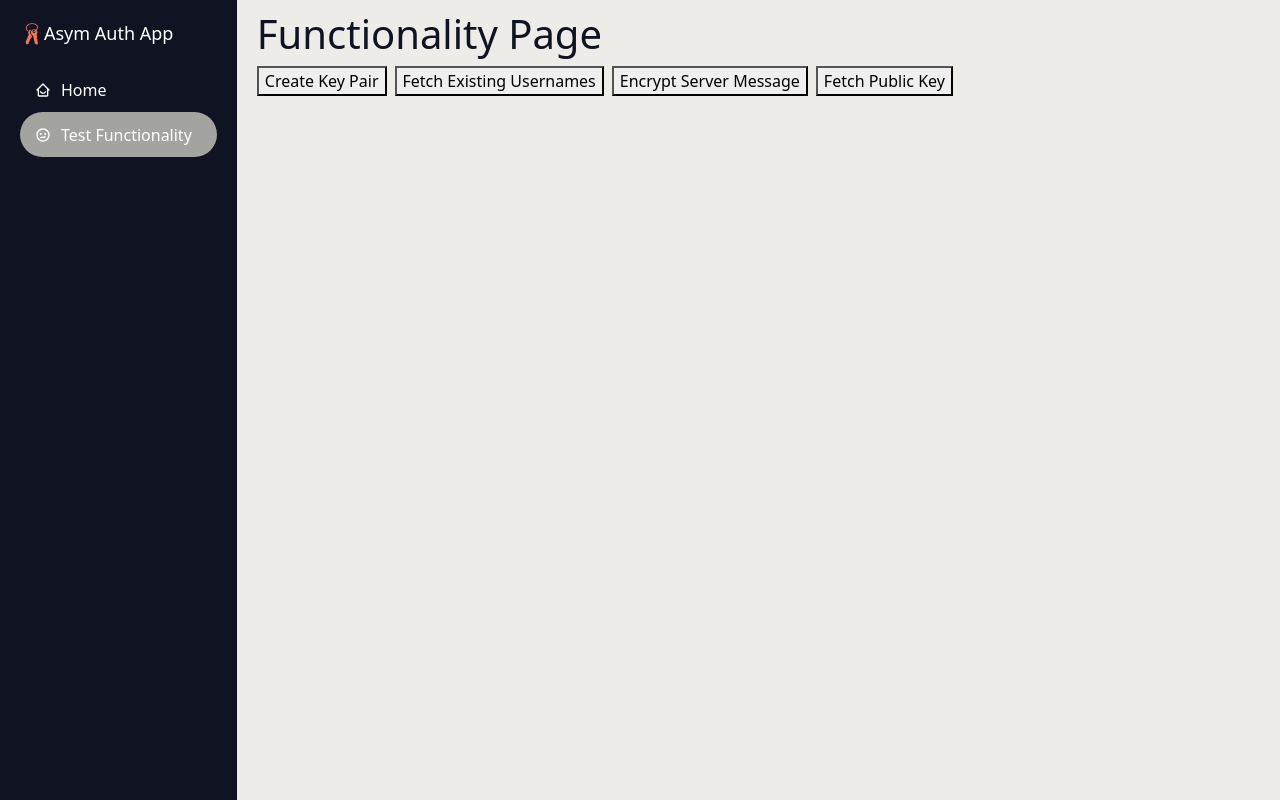
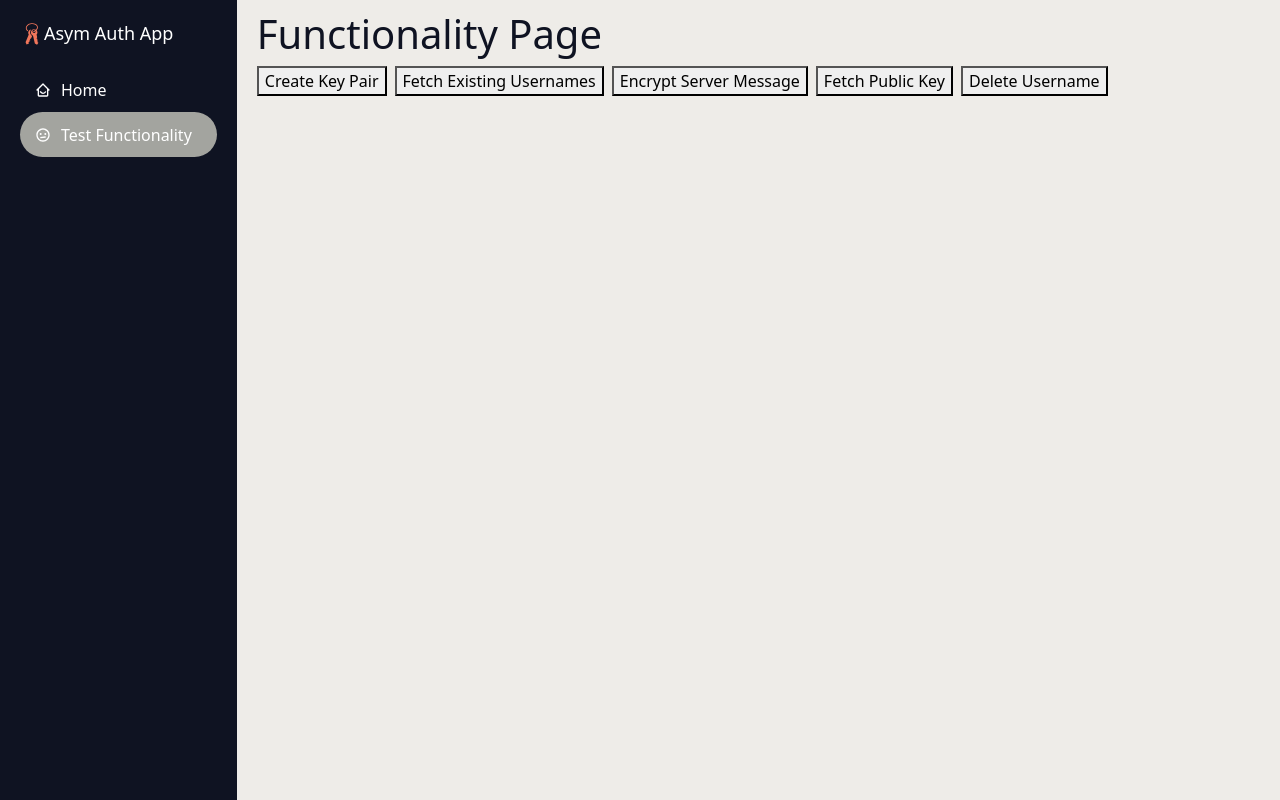
Before and after one commit to ManigandanKrishnakumar/asym-auth-web-ui, a React (Create React App) app: page /test-functionality in a window 1280 px wide. Built offline with nearby package versions, Linux system fonts and the light colour scheme; no server answers.

Commit message:
Added Delete button in test-functionality and methods in asym-auth

```diff
--- a/src/asym-auth-client-sdk/asym-auth-client.js
+++ b/src/asym-auth-client-sdk/asym-auth-client.js
@@ -13,7 +13,6 @@ export class AsymAuth {
 
   constructor() {
     this.#init();
-
   }
 
   /**
@@ -23,8 +22,8 @@ export class AsymAuth {
     this.#domain = this.#getDomainName();
     // this.#isAccountExist = this.getIsAccountAvailable();
     try {
-    this.#userNames = await this.fetchExistingUsernames();
-    } catch(error){
+      this.#userNames = await this.fetchExistingUsernames();
+    } catch (error) {
       console.log(error);
       this.error = "Check Windows App";
     }
@@ -75,7 +74,7 @@ export class AsymAuth {
       HTTP_METHODS.GET
     );
     this.#userNames = result.payload.usernames;
-    return (result.payload.usernames);
+    return result.payload.usernames;
     // const usernames = await this.#httpClient(
     //   AUTHENTICATOR_END_POINTS.FETCH_EXISTING_USERNAMES,
     //   HTTP_METHODS.GET
@@ -112,6 +111,26 @@ export class AsymAuth {
 
     return await this.#httpClient(
       AUTHENTICATOR_END_POINTS.CREATE_ACCOUNT_KEY_PAIR,
+      HTTP_METHODS.POST,
+      data
+    );
+  }
+
+  /**
+   * This method deletes the username under the calling domain on the Windows App.
+   * @param {string} username Unique username for the user account in this application
+   */
+  async deleteUsername(username) {
+    if (!username) {
+      throw new Error(ERR_MESSAGES.NO_USERNAME_PROVIDED);
+    }
+
+    const data = {
+      username,
+    };
+
+    return await this.#httpClient(
+      AUTHENTICATOR_END_POINTS.DELETE_USERNAME,
       HTTP_METHODS.POST,
       data
     );
--- a/src/asym-auth-client-sdk/constants.js
+++ b/src/asym-auth-client-sdk/constants.js
@@ -8,6 +8,7 @@ export const AUTHENTICATOR_END_POINTS = {
   FETCH_EXISTING_USERNAMES: `${AUTHENTICATOR_BASE_URL}/client-auth/existing-usernames`,
   GET_ENCRYPTED_SERVER_MESSAGE: `${AUTHENTICATOR_BASE_URL}/client-auth/encrypt-message`,
   FETCH_PUBLIC_KEY: `${AUTHENTICATOR_BASE_URL}/client-auth/get-key`,
+  DELETE_USERNAME: `${AUTHENTICATOR_BASE_URL}/client-auth/delete-user`,
 };
 
 export const HTTP_METHODS = {
--- a/src/pages/TestFunctionality/TestFunctionality.js
+++ b/src/pages/TestFunctionality/TestFunctionality.js
@@ -31,7 +31,7 @@ export const TestFunctionality = () => {
         className="ms-2"
         onClick={async () => {
           const response = await asymAuth.encryptServerMessage(
-            'sam:efadf6da025de49920bb6876231e211b:1679264274721'
+            "sam:efadf6da025de49920bb6876231e211b:1679264274721"
           );
           const ele = document.getElementById("result");
           ele.innerHTML = JSON.stringify(response);
@@ -42,13 +42,23 @@ export const TestFunctionality = () => {
       <button
         className="ms-2"
         onClick={async () => {
-          const response = await asymAuth.fetchPublicKey("");
+          const response = await asymAuth.fetchPublicKey("sam");
           const ele = document.getElementById("result");
           ele.innerHTML = JSON.stringify(response);
         }}
       >
         Fetch Public Key
       </button>
+      <button
+        className="ms-2"
+        onClick={async () => {
+          const response = await asymAuth.deleteUsername("sam");
+          const ele = document.getElementById("result");
+          ele.innerHTML = JSON.stringify(response);
+        }}
+      >
+        Delete Username
+      </button>
       <div id="result"></div>
     </div>
   );
```
